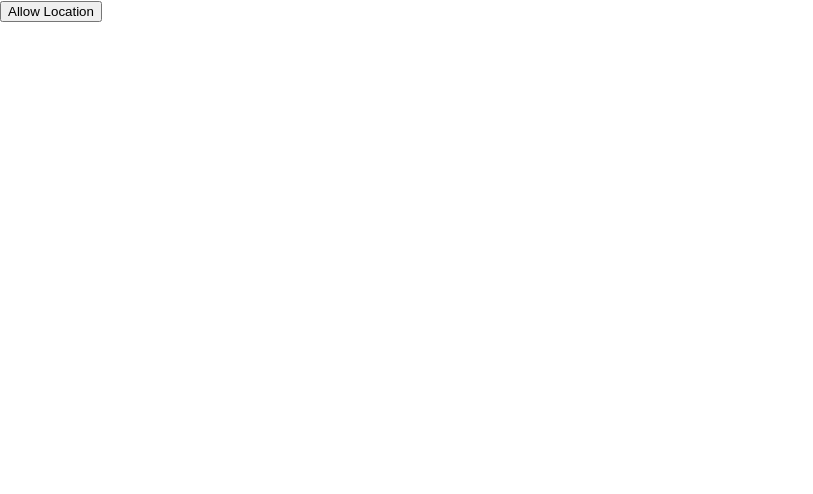
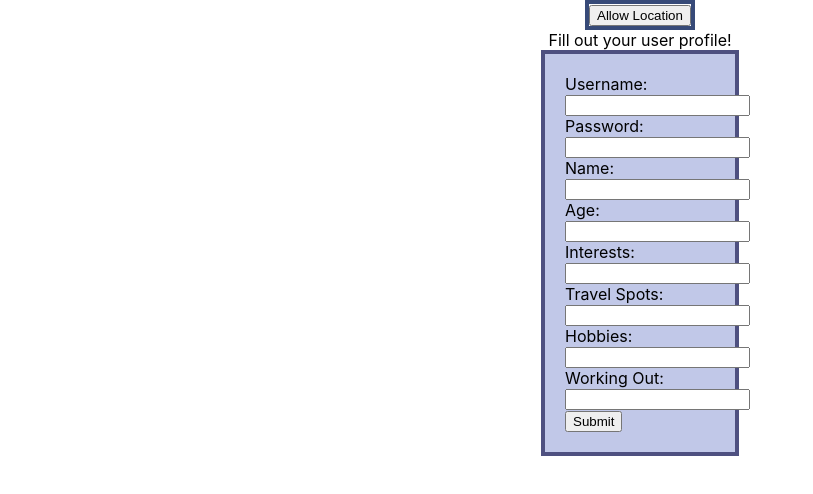
Before and after one commit to chungcaren/UserMatch, a React (Create React App) app in the folder usermatch/: page / in a window 1280 px wide. Shown: the top 494 px of the page, without its empty margins (0-813 px from the left). Built offline with nearby package versions, Linux system fonts and the light colour scheme.

Commit message:
fixed post methods + css changes

```diff
--- a/usermatch/package.json
+++ b/usermatch/package.json
@@ -1,5 +1,5 @@
 {
-  "name": "backend",
+  "name": "usermatch",
   "version": "0.1.0",
   "private": true,
   "dependencies": {
--- a/usermatch/src/App.css
+++ b/usermatch/src/App.css
@@ -8,15 +8,17 @@ x/* App.css */
   height: 100vh;
  }
 
-.App-logo {
-  height: 40vmin;
-  pointer-events: none;
+.user-profile {
+  width: 150px;
+  color:black;
+  border: rgb(78, 80, 128) 4px solid;
+  background-color: rgb(193, 200, 232);
+  padding: 20px;
 }
 
-@media (prefers-reduced-motion: no-preference) {
-  .App-logo {
-    animation: App-logo-spin infinite 20s linear;
-  }
+.location-button {
+  width: 102px;
+  border: rgb(55, 74, 120) 4px solid;
 }
 
 .App-header {
@@ -33,12 +35,3 @@ x/* App.css */
 .App-link {
   color: #61dafb;
 }
-
-@keyframes App-logo-spin {
-  from {
-    transform: rotate(0deg);
-  }
-  to {
-    transform: rotate(360deg);
-  }
-}
--- a/usermatch/src/App.js
+++ b/usermatch/src/App.js
@@ -17,10 +17,16 @@ function App() {
     const longitude = position.coords.longitude;
     setLocation({ latitude, longitude });
 
-    fetch('http://localhost:3000/updateLocation')
-      .then((res) => res.json())
-      .then((data) => setLocation(data))
-      .catch((error) => console.error("Error fetching location: ", error));
+    fetch('http://localhost:3000/updateLocation', {
+      method: 'POST',
+      headers: {
+        'Content-Type': 'application/json',
+      },
+      body: JSON.stringify({
+        latitude: latitude,
+        longitude: longitude,
+      }),
+    }).catch((error) => console.error("Error fetching location: ", error));
   }
 
   function error() {
@@ -29,60 +35,83 @@ function App() {
 
   return (
     <main className="app-main">
-      <div className="location-button">
-        <button onClick={getLocation}>Allow Location</button>
+      <div style={{display: 'flex',  justifyContent:'center', alignItems:'center'}}>
+        <div className="location-button">
+          <button onClick={getLocation}>Allow Location</button>
+        </div>
       </div>
-      <div>
-        <profileInput/>
+      <div style={{display: 'flex',  justifyContent:'center', alignItems:'center'}}>
+        <header>Fill out your user profile!</header>
       </div>
-  </main>
+      <div style={{display: 'flex',  justifyContent:'center', alignItems:'center'}}>
+        <div className="user-profile">
+          <ProfileInput/>
+          <SubmitProfile/>
+        </div>
+      </div>
+    </main>
   );
 }
 
-function profileInput() {
-  const setProfile = Array.from(document.querySelectorAll('#userProfile input')).reduce((acc, input) => ({...acc, [input.id]: input.value }), {});
-
-  fetch('http://localhost:3000/userprofile')
-      .then((res) => res.json())
-      .then((data) => setProfile(data))
-      .catch((error) => console.error("Error fetching profile: ", error));
+function ProfileInput() {
 
   return(
     <div className="profile-input">
     <form id="userProfile">
+      <label for="username">Username:</label><br/>
+      <input type="text" id="username" name="username"/><br/>
+      <label for="password">Password:</label><br/>
+      <input type="text" id="password" name="password"/><br/>
       <label for="name">Name:</label><br/>
       <input type="text" id="name" name="name"/><br/>
       <label for="age">Age:</label><br/>
       <input type="text" id="age" age="age"/><br/>
-
-      <label for="interests">Interests/Hobbies:</label><br/>
-      <input type="checkbox" id="interest1" name="interest1" value="Traveling"/>
-      <label for="interest1"> Traveling</label><br/>
-      <input type="checkbox" id="interest2" name="interest2" value="Working Out"/>
-      <label for="interest2"> Working Out</label><br/>
-      <input type="checkbox" id="interest3" name="interest3" value="Eating"/>
-      <label for="interest3"> Eating</label><br/>
-      <input type="checkbox" id="interest4" name="interest4" value="Art"/>
-      <label for="interest4"> Art</label><br/>
-      <input type="checkbox" id="interest5" name="interest5" value="Gaming"/>
-      <label for="interest5"> Gaming</label><br/>
-
-      <label for="travelSpots">Travel Spots:</label><br/>
-      <input type="checkbox" id="country1" name="country1" value="Spain"/>
-      <label for="country1"> Spain</label><br/>
-      <input type="checkbox" id="country2" name="country2" value="France"/>
-      <label for="country2"> France</label><br/>
-      <input type="checkbox" id="country3" name="country3" value="Japan"/>
-      <label for="country3"> Japan</label><br/>
-      <input type="checkbox" id="country4" name="country4" value="Korea"/>
-      <label for="country4"> Korea</label><br/>
-      <input type="checkbox" id="country5" name="country5" value="Switzerland"/>
-      <label for="country5"> Switzerland</label><br/>
-
-      <input type="submit" value="Submit" onClick/>
+      <label for="interests">Interests:</label><br/>
+      <input type="text" id="interests" name="interests"/><br/>
+      <label for="travel_spots">Travel Spots:</label><br/>
+      <input type="text" id="travel_spots" name="travel_spots"/><br/>
+      <label for="hobbies">Hobbies:</label><br/>
+      <input type="text" id="hobbies" name="hobbies"/><br/>
+      <label for="working_out">Working Out:</label><br/>
+      <input type="text" id="working_out" name="working_out"/><br/>
     </form>
   </div>
   );
 }
 
+function SubmitProfile() {
+  const handleClick = (e) => {
+    e.preventDefault();
+    const formData = new FormData(e.currentTarget);
+    const username = formData.get('username');
+    const password = formData.get('password');
+    const name = formData.get('name');
+    const age = formData.get('age');
+    const interests = formData.get('interests');
+    const travel_spots = formData.get('travel_spots');
+    const hobbies = formData.get('hobbies');
+    const working_out = formData.get('working_out');
+
+    fetch('http://localhost:3000/userprofile', {
+      method: 'POST',
+      headers: {
+        'Content-Type': 'application/json',
+      },
+      body: JSON.stringify({
+        username: username,
+        password: password,
+        name: name,
+        age: age,
+        interests: interests,
+        travel_spots: travel_spots,
+        hobbies: hobbies,
+        working_out: working_out,
+      }),
+    }).catch((error) => console.error("Error fetching profile: ", error));
+  }
+  return (
+    <input type="submit" value="Submit" onClick={handleClick}/>
+  );
+}
+
 export default App;
```
